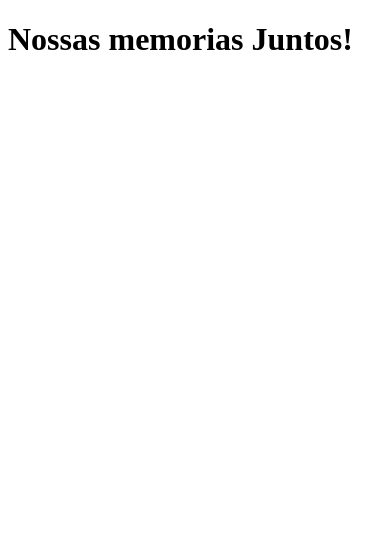
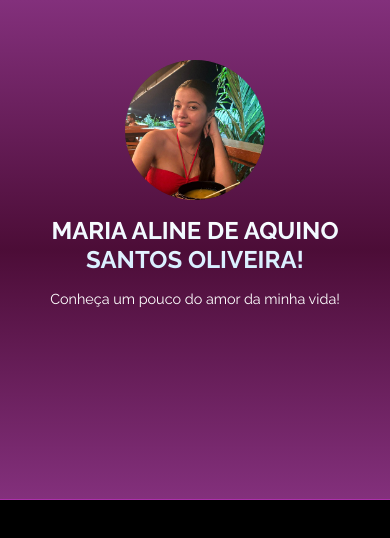
Before and after one commit to luizjesuss/ProjetodeSite_casal, a plain HTML site: page index.html in a window 390 px wide. Drawn offline with Linux system fonts and the light colour scheme.

Commit message:
projeto nv

```diff
--- /dev/null
+++ b/assets/style.css
@@ -0,0 +1,127 @@
+@import url('https://fonts.googleapis.com/css2?family=Raleway:wght@400;700;900&display=swap');
+
+* {
+  font-family: 'Raleway', sans-serif;
+  box-sizing: border-box;
+  margin: 0;
+}
+
+body {
+  background-color: black;
+}
+
+.banner {
+  background-image: linear-gradient(rgb(131, 48, 124), rgba(252, 42, 182, 0.3), rgb(131, 48, 124));
+  height: 800px;
+  padding-top: 60px;
+  border-bottom: 1px solid #d533db80;
+}
+
+.banner .banner-content {
+  color: white;
+  width: 600px;
+  margin: auto;
+  text-align: center;
+}
+
+.banner h1 {
+  font-size: 30px;
+  font-weight: 700;
+  text-transform: uppercase;
+  color: transparent;
+  background: -webkit-linear-gradient(#ffffff, #d1ecff);
+  background-clip: text;
+  -webkit-background-clip: text;
+}
+
+.banner .FT {
+  background-color: rgba(0, 0, 0, .2);
+  height: 260px;
+  width: 260px;
+  margin: auto;
+  border-radius: 50%;
+  margin-bottom: 16px;
+  overflow: hidden;
+}
+
+.banner .FT img {
+  margin: auto;
+  width: 100%;
+  height: 100%;
+  object-fit: cover;
+}
+
+.banner p {
+  font-size: 1.25rem;
+  margin: 16px 0 24px;
+}
+
+/* Media Queries para Responsividade */
+@media (max-width: 1024px) {
+  .banner {
+    height: 700px;
+  }
+
+  .banner .banner-content {
+    width: 500px;
+  }
+
+  .banner h1 {
+    font-size: 2rem; /* Diminui o tamanho da fonte em telas menores */
+  }
+
+  .banner .FT {
+    height: 220px;
+    width: 220px;
+  }
+
+  .banner p {
+    font-size: 1.1rem; /* Ajuste do tamanho do texto */
+  }
+}
+
+@media (max-width: 768px) {
+  .banner {
+    height: 600px;
+  }
+
+  .banner .banner-content {
+    width: 400px;
+  }
+
+  .banner h1 {
+    font-size: 1.8rem;
+  }
+
+  .banner .FT {
+    height: 180px;
+    width: 180px;
+  }
+
+  .banner p {
+    font-size: 1rem;
+  }
+}
+
+@media (max-width: 480px) {
+  .banner {
+    height: 500px;
+  }
+
+  .banner .banner-content {
+    width: 90%;
+  }
+
+  .banner h1 {
+    font-size: 1.5rem;
+  }
+
+  .banner .FT {
+    height: 140px;
+    width: 140px;
+  }
+
+  .banner p {
+    font-size: 0.9rem;
+  }
+}
--- a/index.html
+++ b/index.html
@@ -1,11 +1,21 @@
 <!DOCTYPE html>
-<html lang="en">
+<html lang="pt-BR">
 <head>
     <meta charset="UTF-8">
     <meta name="viewport" content="width=device-width, initial-scale=1.0">
-    <title>Maria aline & Luiz jesus</title>
+    <title>Document</title>
+    <link rel="stylesheet" href="assets/style.css">
 </head>
 <body>
-    <h1><strong> Nossas memorias Juntos!</strong></h1>
+    <header class="banner">
+        <div class="banner-content">
+          <div class="FT">
+            <img src="assets/imgs/MA.jpg" title="foto inicio" alt="MODI
+        ">
+          </div>
+          <h1>Maria aline de aquino santos oliveira!</h1>
+         <p>Conheça um pouco do amor da minha vida!</p>
+        </div>
+      </header>
 </body>
 </html>
```
Also changed, not shown: assets/imgs/MA.jpg (added), assets/imgs/aliança.jpg (added), assets/imgs/ft1.jpg (added).
